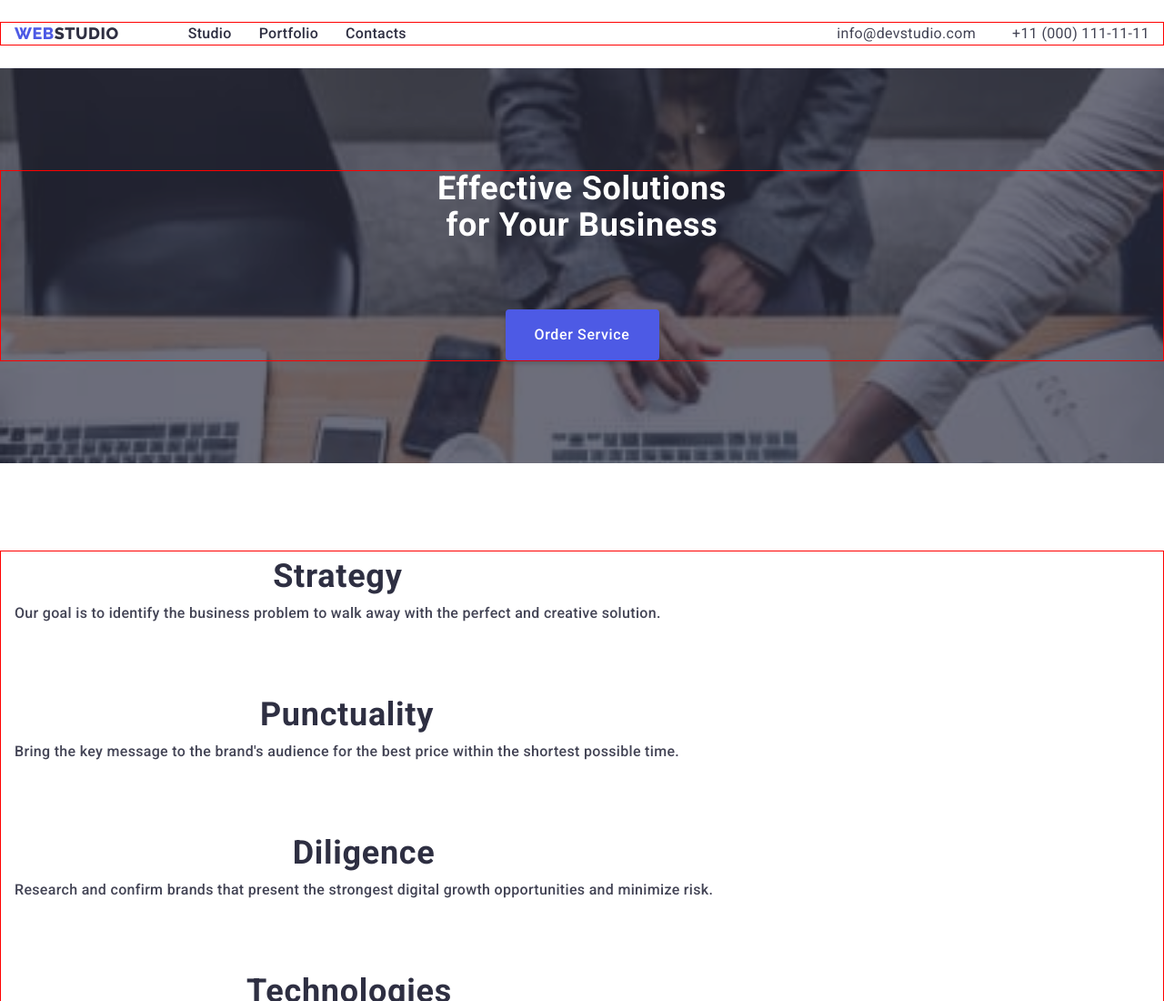
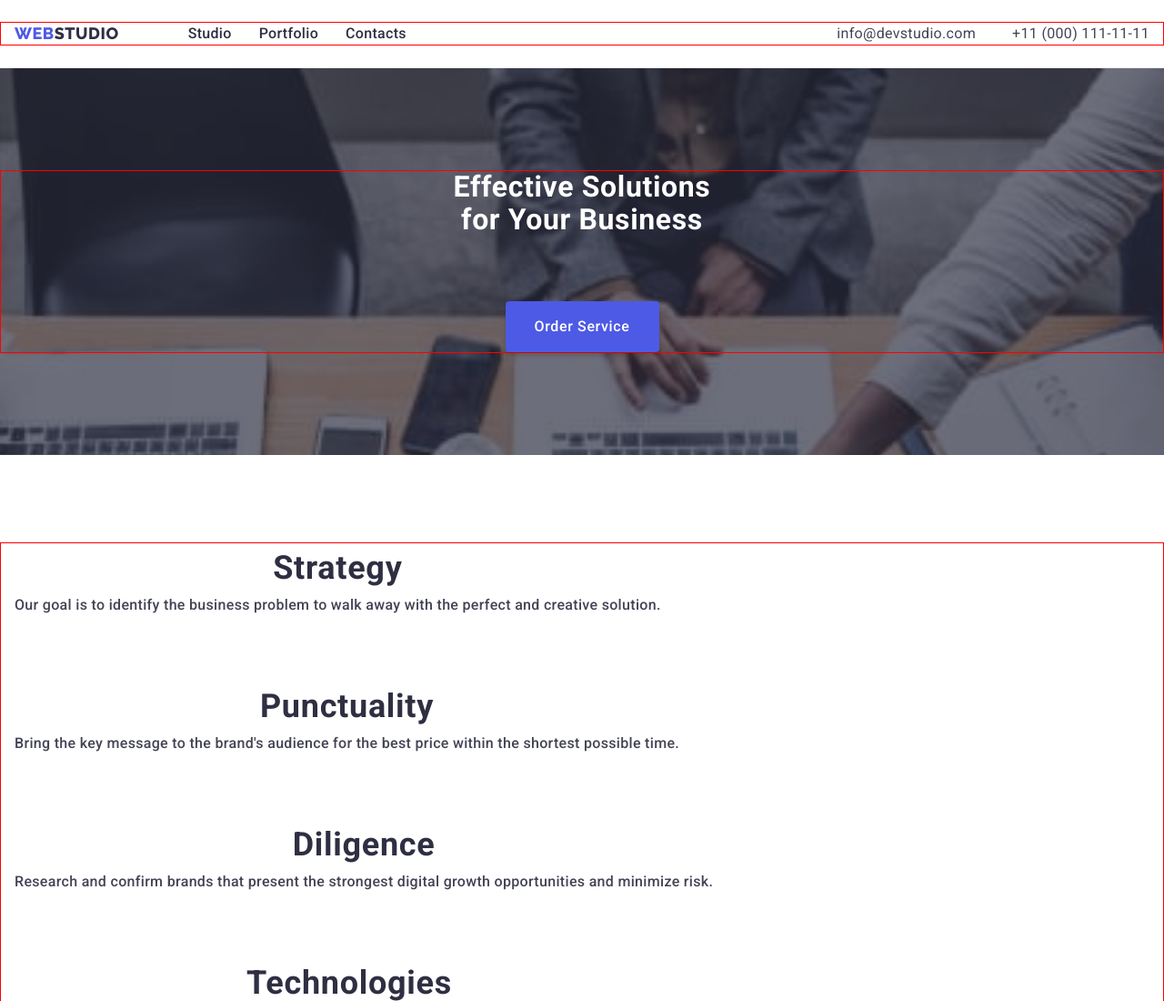
Before and after one commit to AlexandrOvsii/goit-markup-hw-07, a plain HTML site: page images/index.html in a window 1280 px wide. Shown: the top 1100 px of the page at 91% size. Drawn offline with nearby package versions, Linux system fonts and the light colour scheme; files that its build step writes are made by us from their sources; files whose address does not match are found by name.

Commit message:
finally+FontSize-title

```diff
--- a/css/mobile.css
+++ b/css/mobile.css
@@ -10,7 +10,9 @@
     background-image: url(../images/Dark-bg.png),
       url(../images/tablet-image.jpg);
   }
-
+  .hero-title{
+    font-size: 36px;
+  }
   .subscribe-input {
     width: 396px;
   }
--- a/css/styles.css
+++ b/css/styles.css
@@ -118,22 +118,6 @@ ul {
 }
 
 
-/* .active {
-  position: relative;
-  color: #404bbf;
-}
-
-.active::after {
-  position: absolute;
-  content: "";
-  background: #404bbf;
-  border-radius: 2px;
-  height: 4px;
-  width: 100%;
-  bottom: -28px;
-  left: 0;
-} */
-
 .address-link {
   font-style: normal;
   color: var(--primary-font-color);
@@ -208,11 +192,7 @@ ul {
   transition: box-shadow 250ms cubic-bezier(0.4, 0, 0.2, 1),
     background-color 250ms cubic-bezier(0.4, 0, 0.2, 1);
 }
-.modal-icon-x {
-}
-.mob-menu-list {
 
-}
 .mob-menu-item:not(:last-child) {
 margin-bottom: 40px;
 }
@@ -225,8 +205,7 @@ margin-bottom: 40px;
   color: #2E2F42;
   gap: 40px;
 }
-.active {
-}
+
 .mob-address-menu {
   margin-bottom: 48px;
 }
@@ -259,10 +238,6 @@ color: #4D5AE5;
 margin-bottom: 40px;
 }
 
-.team-soc-link {
-}
-.team-soc-icon {
-}
 
 @media screen and (min-width: 428px) {
   .mob-soc-list {
@@ -297,11 +272,11 @@ margin-bottom: 40px;
   }
 .hero-title {
   font-weight: 700;
-  font-size: 36px;
+  font-size: 32px;
   line-height: 1.11;
   color: #ffffff;
   letter-spacing: 0.02em;
-  max-width: 319px;
+  max-width: 320px;
   display: flex;
   margin: 0 auto;
   margin-bottom: 72px;
--- a/css/tablet.css
+++ b/css/tablet.css
@@ -20,7 +20,7 @@
   }
 
   .modal {
-    width:408px;
+    width: 408px;
   }
 
   .active::after {
@@ -42,7 +42,11 @@
         url(../images/hero-img-2x.jpg);
     }
   }
-
+  .hero-title {
+    font-size: 56px;
+    line-height: 1.07;
+    max-width: 496px;
+  }
   .address-menu {
     display: inline-block;
     font-size: 12px;
```
Also changed, not shown: index.html (+9 -3 lines). Lines whose indentation alone changed are shown as unchanged.
